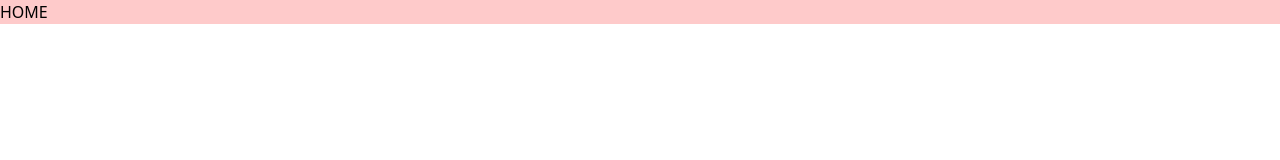
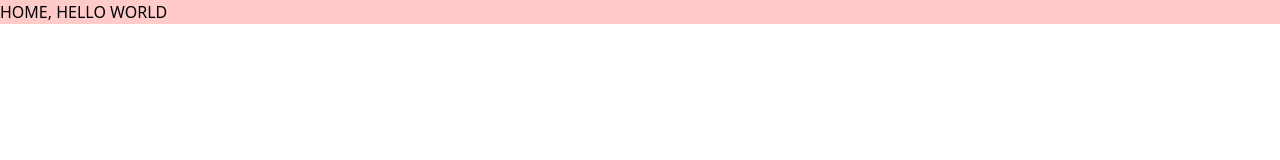
Before and after one commit to 1juanherrera/nextjs-fullstack-app, a Next.js app: page / in a window 1280 px wide. Shown: the top 160 px of the page. Built offline with nearby package versions, Linux system fonts and the light colour scheme.

Commit message:
changes by owner

```diff
--- a/pages/index.tsx
+++ b/pages/index.tsx
@@ -1,7 +1,7 @@
 export default function Home() {
   return (
     <>
-      <div className="bg-red-200">HOME</div>
+      <div className="bg-red-200">HOME, HELLO WORLD</div>
     </>
   );
 }
```
